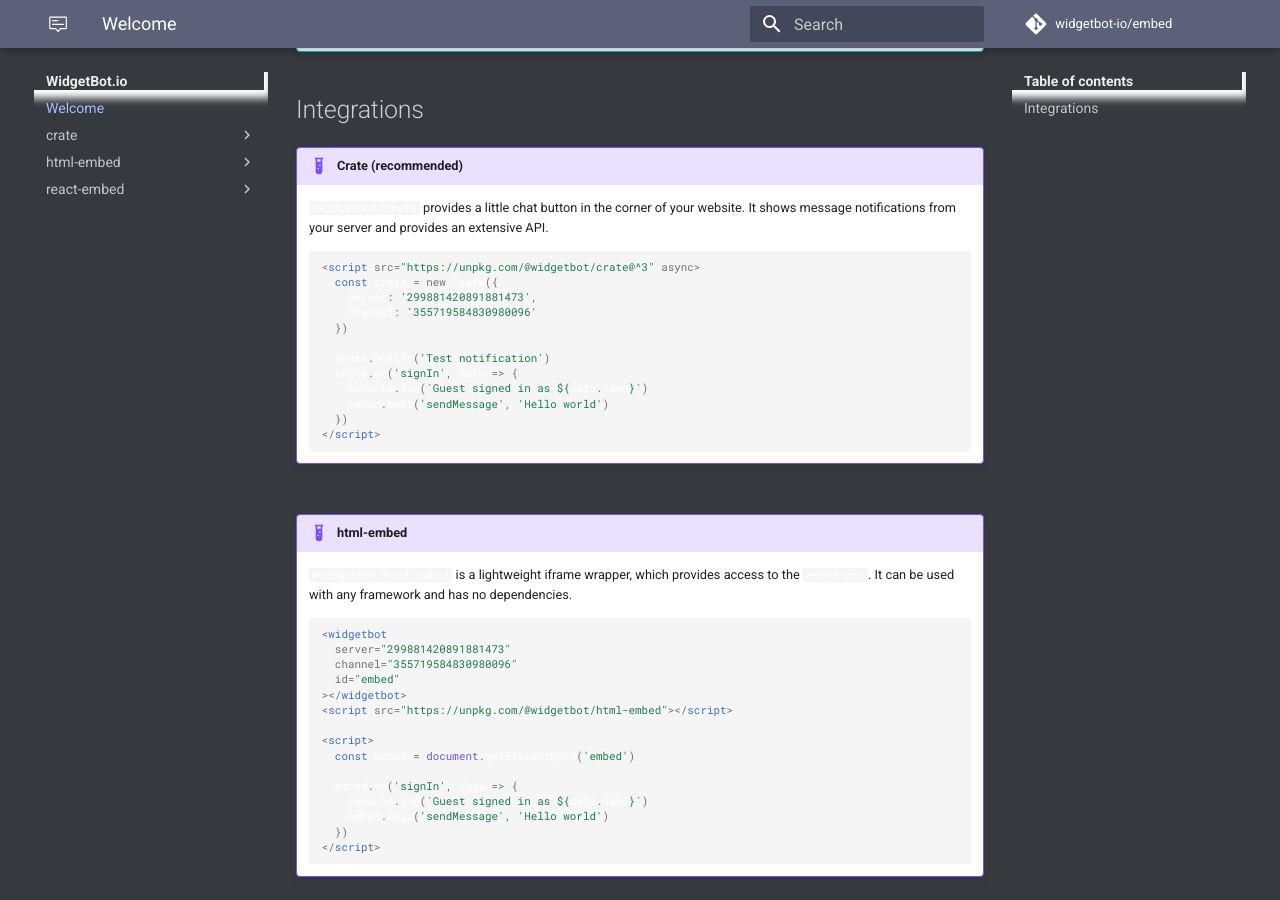
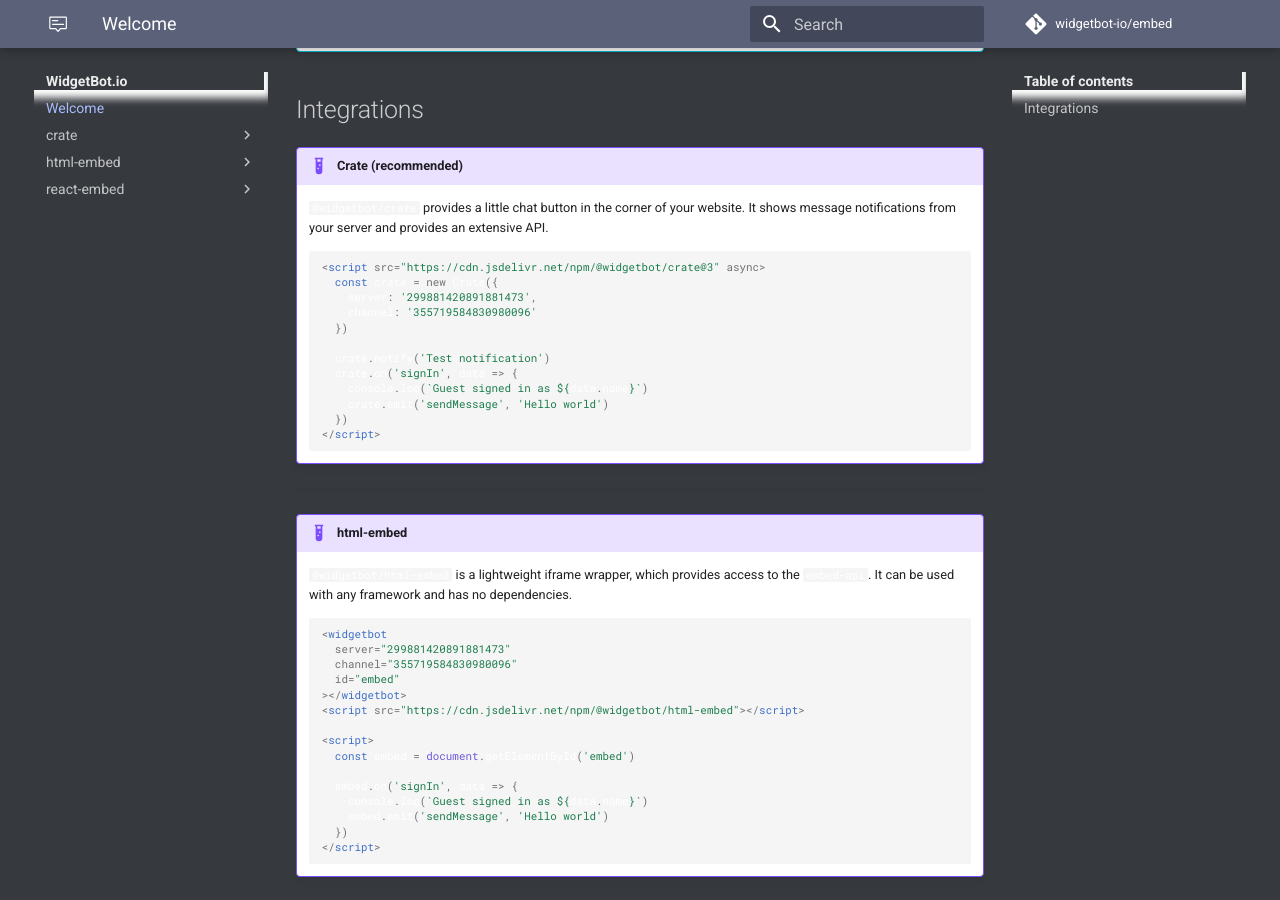
Before and after one commit to widgetbot-io/documentation, an MkDocs documentation site: the page built from docs/index.md, in a window 1280 px wide and 900 px high, scrolled down 471 px. Built offline with MkDocs 1.6.1 and Material for MkDocs 9.7.7, drawn with Linux system fonts in a browser that asks for light colours; a script that is not in the unit is left out; comment, search, counter and statistics services are not loaded; old or Windows-style settings are respelled for this version of MkDocs; part of the change alters nothing that is shown.

Commit message:
use jsdelivr

````diff
--- a/docs/index.md
+++ b/docs/index.md
@@ -35,7 +35,7 @@
     `@widgetbot/crate` provides a little chat button in the corner of your website. It shows message notifications from your server and provides an extensive API.
 
     ```html
-    <script src="https://unpkg.com/@widgetbot/crate@^3" async>
+    <script src="https://cdn.jsdelivr.net/npm/@widgetbot/crate@3" async>
       const crate = new Crate({
         server: '299881420891881473',
         channel: '355719584830980096'
@@ -44,7 +44,7 @@
       crate.notify('Test notification')
       crate.on('signIn', data => {
         console.log(`Guest signed in as ${data.name}`)
-        embed.emit('sendMessage', 'Hello world')
+        crate.emit('sendMessage', 'Hello world')
       })
     </script>
     ```
@@ -61,7 +61,7 @@
       channel="355719584830980096"
       id="embed"
     ></widgetbot>
-    <script src="https://unpkg.com/@widgetbot/html-embed"></script>
+    <script src="https://cdn.jsdelivr.net/npm/@widgetbot/html-embed"></script>
 
     <script>
       const embed = document.getElementById('embed')
````
